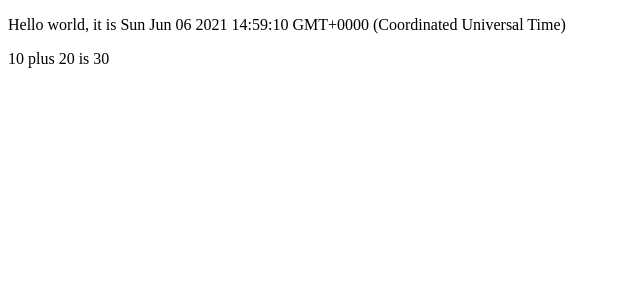
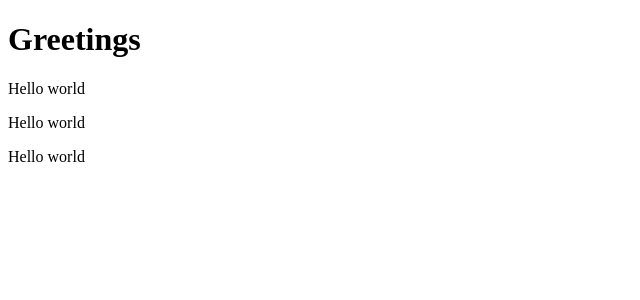
Before and after one commit to LtCoinCidenCe/FullStackReact, a React (Create React App) app in the folder Part1/material/: page / in a window 1280 px wide. Shown: the top 300 px of the page, without its empty margins (0-640 px from the left). Built offline with nearby package versions, Linux system fonts and the light colour scheme.

Commit message:
a.multiple components

```diff
--- a/Part1/material/src/App.js
+++ b/Part1/material/src/App.js
@@ -1,15 +1,19 @@
 import React from 'react'
-const App = () => {
-  const now = new Date()
-  const a = 10
-  const b = 20
-
+const Hello = () => {
   return (
     <div>
-      <p>Hello world, it is {now.toString()}</p>
-      <p>
-        {a} plus {b} is {a + b}
-      </p>
+      <p>Hello world</p>
+    </div>
+  )
+}
+
+const App = () => {
+  return (
+    <div>
+      <h1>Greetings</h1>
+      <Hello />
+      <Hello />
+      <Hello />
     </div>
   )
 }
```
